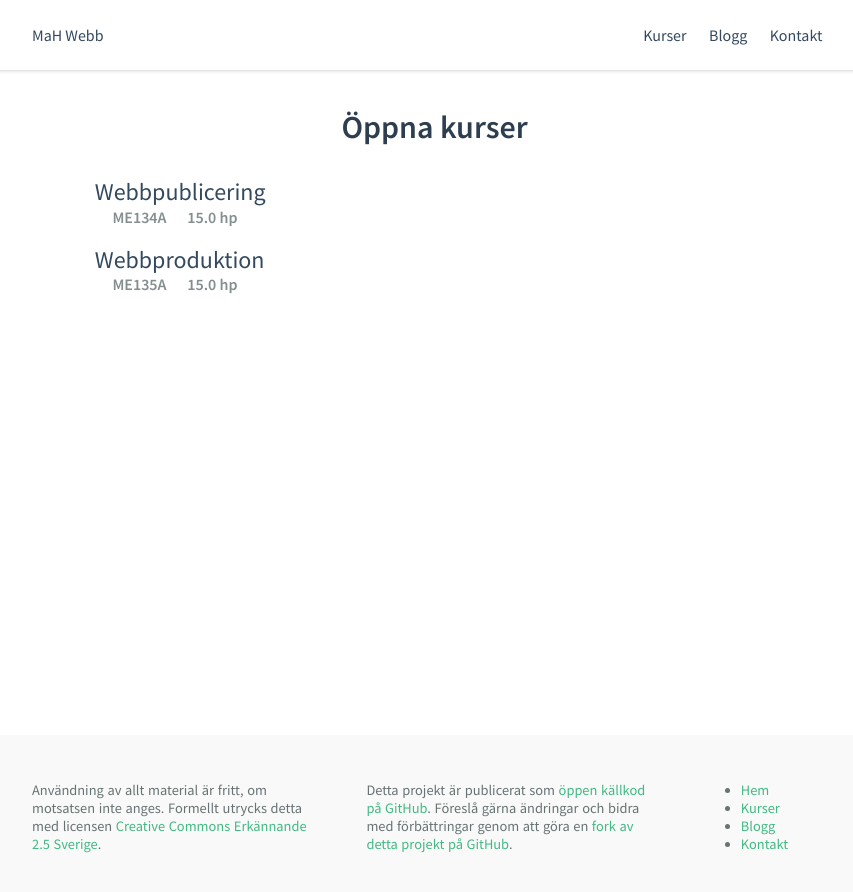
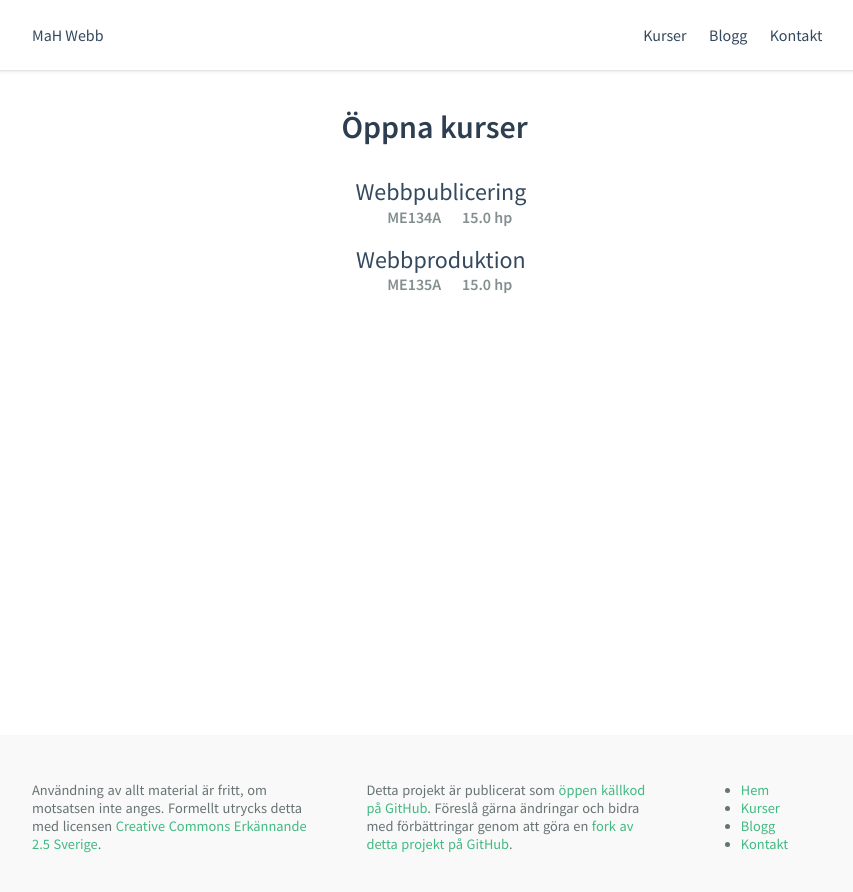
Before and after one commit to otabv/mah-webb.github.io, a Jekyll site: the page built from index.html, in a window 1280 px wide. Shown: the top 892 px of the page, without its empty margins (208-1061 px from the left). Built offline with Jekyll 4.4.1, drawn with Linux system fonts in a browser that asks for light colours.

Commit message:
fixed issue with centered list on frontpage

```diff
--- a/assets/css/main.css
+++ b/assets/css/main.css
@@ -222,7 +222,7 @@ code {
     text-align: center;
     margin-bottom: 1em;
 }
-.course-list {
+.content .course-list {
     text-align: center;
     list-style: none;
     padding: 0;
```
